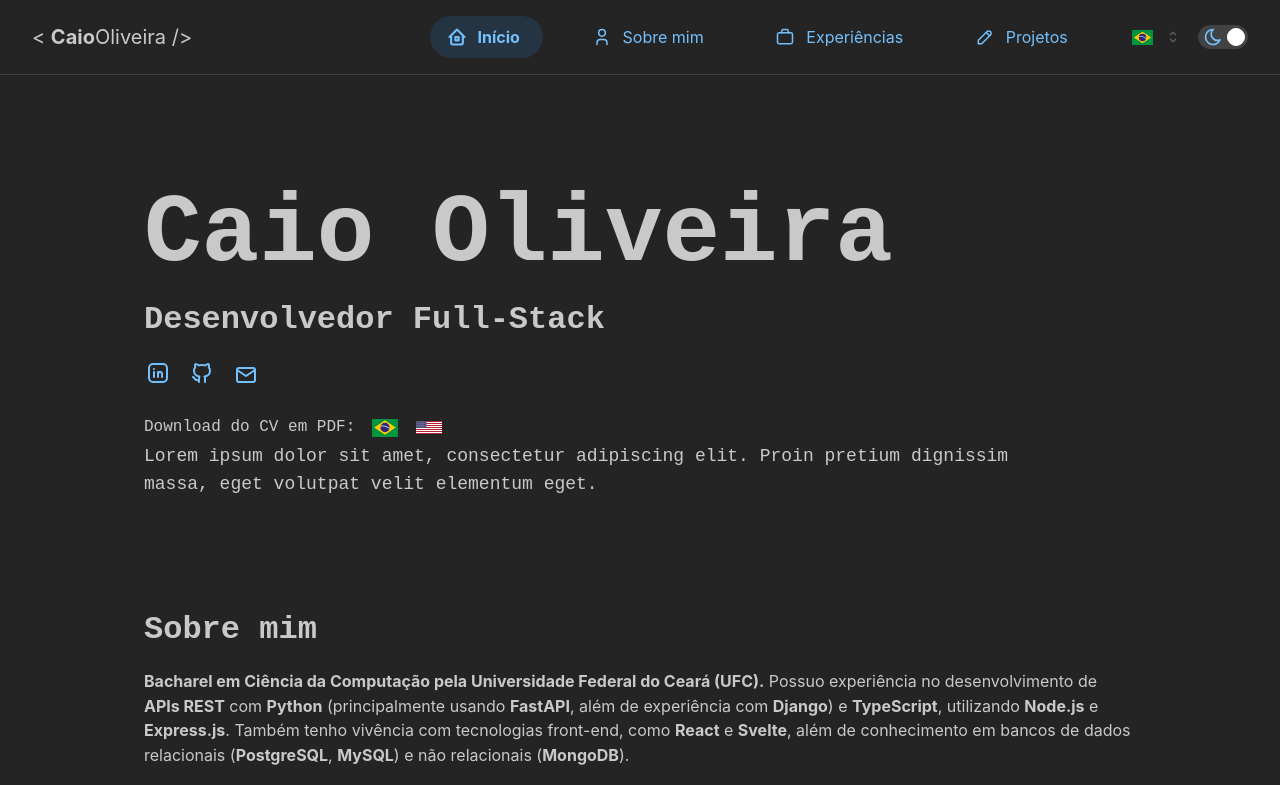
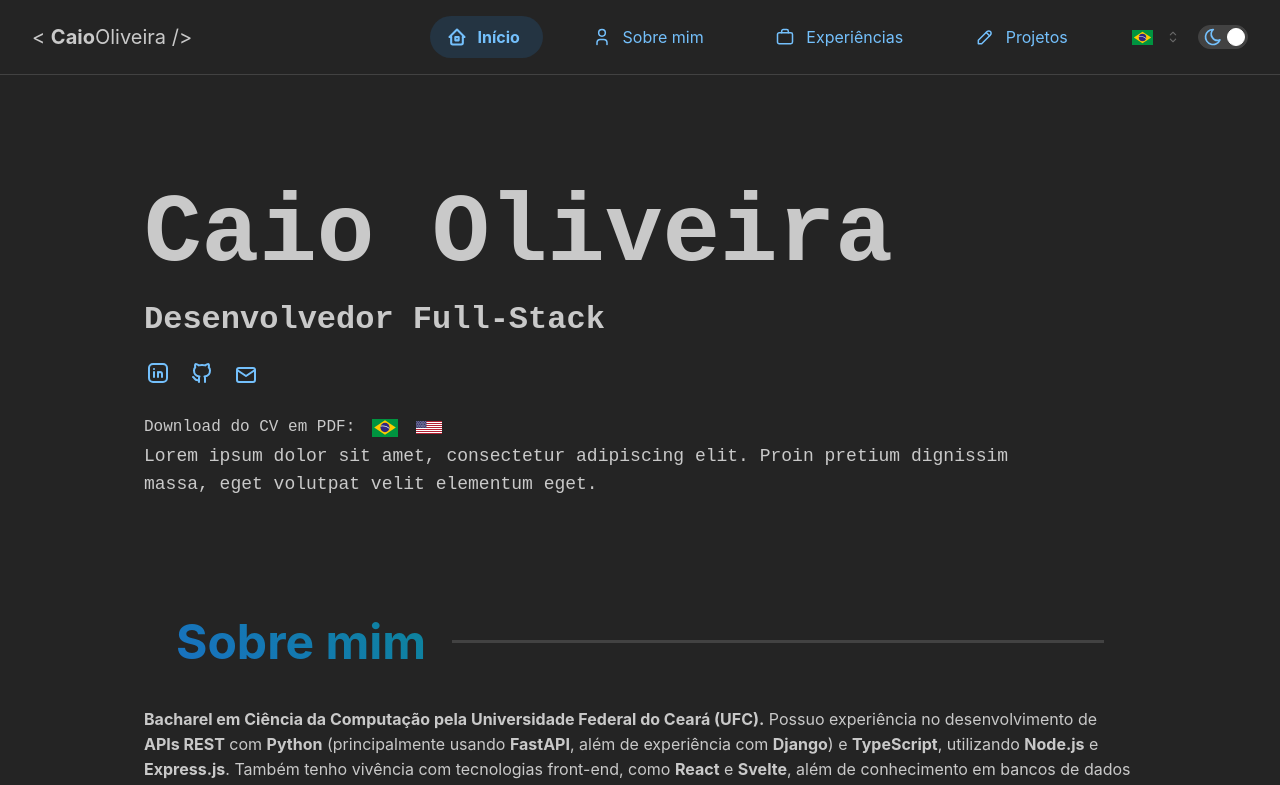
Before and after one commit to caiofov/caiofov.github.io, a React (Create React App) app: page / in a window 1280 px wide. Shown: the top 785 px of the page. Built offline with nearby package versions, Linux system fonts and the light colour scheme.

Commit message:
feat: animate section headers

```diff
--- a/src/components/sections/Experience.tsx
+++ b/src/components/sections/Experience.tsx
@@ -87,7 +87,11 @@ export const Experience = () => {
   };
 
   return (
-    <Section id="experiences" text={t("sections.experiences.name")}>
+    <Section
+      id="experiences"
+      position="right"
+      text={t("sections.experiences.name")}
+    >
       <Group
         display={"flex"}
         w="100%"
--- a/src/components/sections/Section.tsx
+++ b/src/components/sections/Section.tsx
@@ -1,23 +1,80 @@
-import { Anchor, Group, Title } from "@mantine/core";
-import React from "react";
+import { Anchor, Divider, Group, Title } from "@mantine/core";
+import React, { useEffect, useRef, useState } from "react";
+import { motion, useAnimation, useInView } from "framer-motion";
+import { ReactTyped, Typed } from "react-typed";
+
+import { SectionIDType } from "../../utils/sections";
 
 export const Section: React.FC<{
   text: string;
-  id: string;
+  id: SectionIDType;
+  position?: "left" | "right";
   children: JSX.Element;
-}> = ({ text, children, id }) => {
+}> = ({ text, children, id, position = "left" }) => {
+  const ref = useRef(null);
+  const [typed, setTyped] = useState<Typed>();
+  const isInView = useInView(ref);
+  const mainControls = useAnimation();
+
+  useEffect(() => {
+    mainControls.start(isInView ? "visible" : "hidden");
+    if (isInView) typed?.reset(true);
+  }, [isInView]);
+
   return (
     <section>
       <Group id={id} mb="xl">
-        <Anchor href={"#" + id} underline="never" c="inherit">
+        <motion.div
+          ref={ref}
+          variants={{
+            hidden: {
+              opacity: 0,
+            },
+            visible: {
+              opacity: 1,
+            },
+          }}
+          initial="hidden"
+          animate={mainControls}
+          transition={{ duration: 1 }}
+        >
+          <Divider
+            size="md"
+            mb="xl"
+            mr="xl"
+            ml="xl"
+            label={
+              <Anchor
+                w="fit-content"
+                href={"#" + id}
+                underline="never"
+                variant="gradient"
+              >
                 <Title
+                  w="fit-content"
                   order={3}
-            style={{ fontSize: "2rem", fontFamily: "monospace" }}
+                  style={{ fontSize: "3rem", fontFamily: "revert" }}
+                  mr="md"
                 >
-            {text}
+                  <ReactTyped
+                    strings={[text]}
+                    typedRef={setTyped}
+                    typeSpeed={text.length * 10}
+                    onComplete={(self) => {
+                      if (self.cursor) self.cursor.hidden = true;
+                    }}
+                    onStart={(_, self) => {
+                      if (self.cursor) self.cursor.hidden = false;
+                    }}
+                    startWhenVisible
+                  />
                 </Title>
               </Anchor>
+            }
+            labelPosition={position}
+          />
           {children}
+        </motion.div>
       </Group>
     </section>
   );
```
Lines whose indentation alone changed are shown as unchanged.
